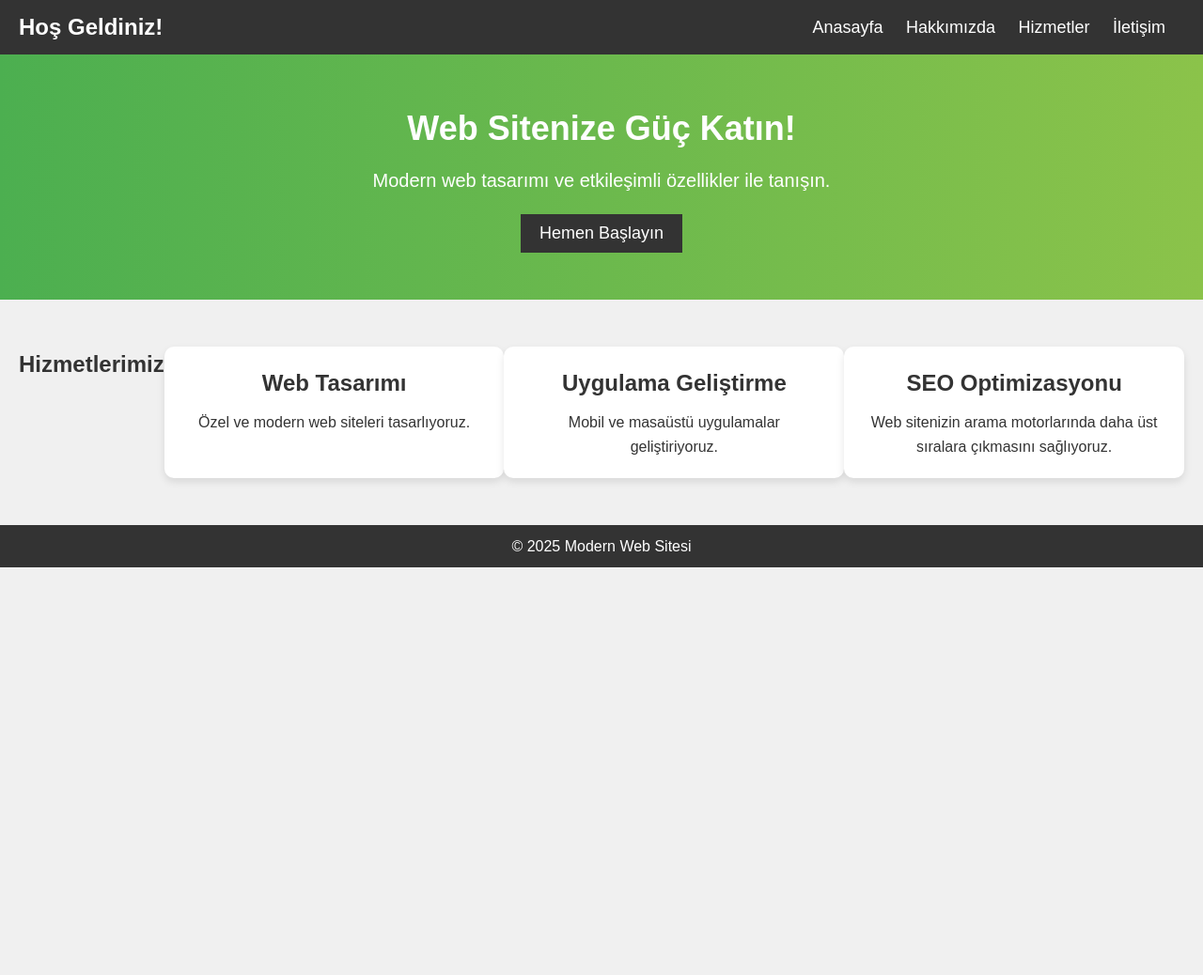
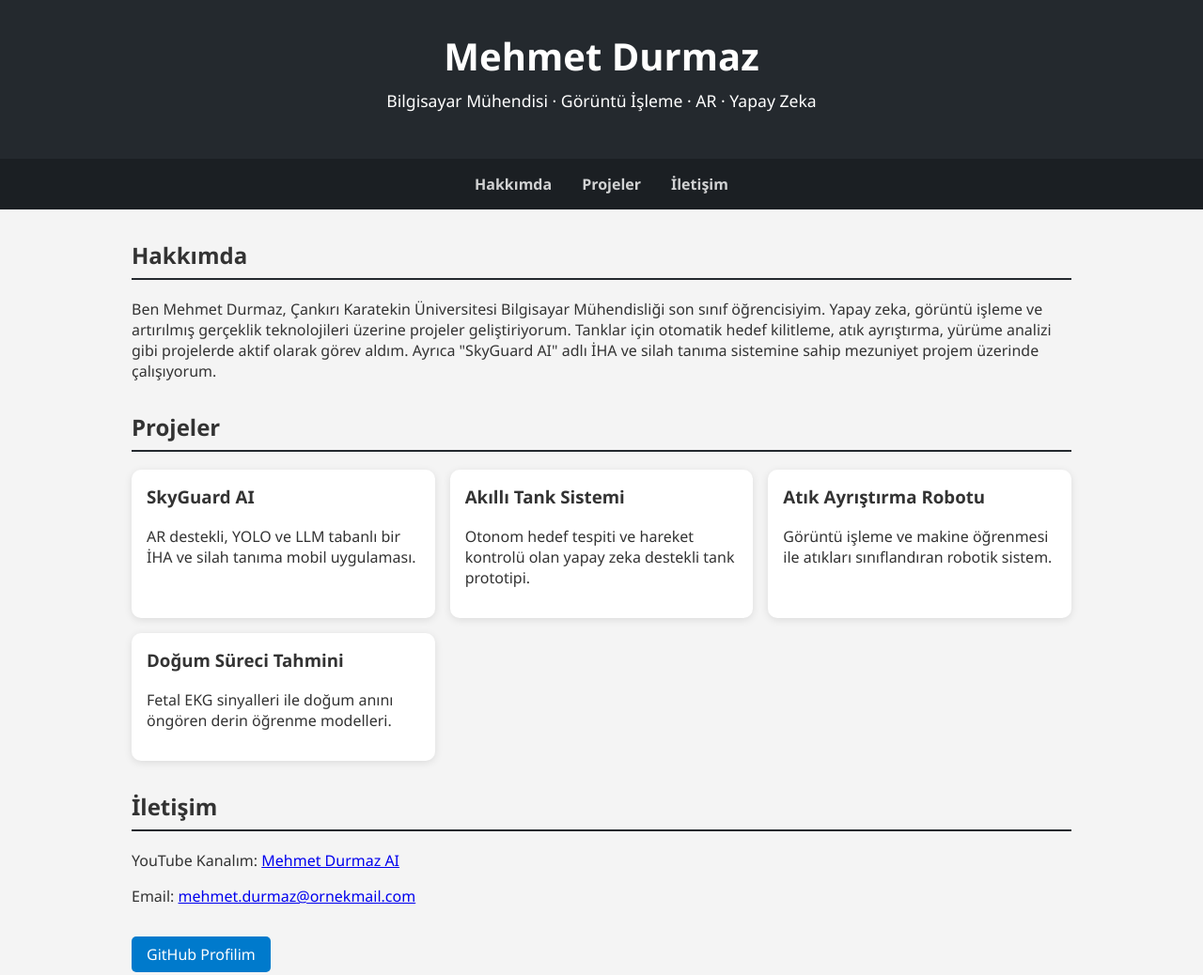
Before and after one commit to mdrmz/website, a plain HTML site: page index.html in a window 1280 px wide. Shown: the top 1038 px of the page at 94% size. Before the commit the page ends 800 px from the top, so only its background shows below. Drawn offline with Linux system fonts and the light colour scheme.

Commit message:
Update index.html

```diff
--- a/index.html
+++ b/index.html
@@ -1,166 +1,152 @@
 <!DOCTYPE html>
 <html lang="tr">
 <head>
-    <meta charset="UTF-8">
-    <meta name="viewport" content="width=device-width, initial-scale=1.0">
-    <title>Modern Web Sitesi</title>
+    <meta charset="UTF-8" />
+    <meta name="viewport" content="width=device-width, initial-scale=1.0" />
+    <title>Mehmet Durmaz | Portfolyo</title>
     <style>
-        * {
+        body {
             margin: 0;
-            padding: 0;
-            box-sizing: border-box;
-        }
-
-        body {
-            font-family: Arial, sans-serif;
-            background-color: #f0f0f0;
+            font-family: "Segoe UI", sans-serif;
+            background-color: #f4f4f4;
             color: #333;
-            line-height: 1.6;
         }
 
         header {
-            background-color: #333;
-            color: #fff;
-            padding: 10px 0;
-        }
-
-        header .container {
-            display: flex;
-            justify-content: space-between;
-            align-items: center;
-            padding: 0 20px;
+            background-color: #24292e;
+            color: white;
+            padding: 2rem;
+            text-align: center;
         }
 
             header h1 {
-            font-size: 24px;
+                margin: 0;
+                font-size: 2.5rem;
             }
 
-        nav ul {
-            list-style: none;
+            header p {
+                font-size: 1.1rem;
+                margin-top: 0.5rem;
             }
 
-        nav ul li {
-            display: inline;
-            margin-right: 20px;
+        nav {
+            background-color: #1b1f23;
+            display: flex;
+            justify-content: center;
+            gap: 2rem;
+            padding: 1rem;
         }
 
-        nav ul li a {
-            color: #fff;
+            nav a {
+                color: #ffffffcc;
                 text-decoration: none;
-            font-size: 18px;
+                font-weight: bold;
             }
 
-        .hero {
-            background: linear-gradient(to right, #4CAF50, #8BC34A);
+                nav a:hover {
                     color: white;
-            padding: 50px 20px;
-            text-align: center;
                 }
 
-        .hero h2 {
-            font-size: 36px;
-            margin-bottom: 10px;
+        section {
+            max-width: 1000px;
+            margin: 2rem auto;
+            padding: 0 1rem;
         }
 
-        .hero p {
-            font-size: 20px;
-            margin-bottom: 20px;
+        h2 {
+            border-bottom: 2px solid #24292e;
+            padding-bottom: 0.5rem;
         }
 
-        button {
-            padding: 10px 20px;
-            background-color: #333;
-            color: #fff;
-            border: none;
-            cursor: pointer;
-            font-size: 18px;
+        .projects {
+            display: grid;
+            grid-template-columns: repeat(auto-fit, minmax(280px, 1fr));
+            gap: 1rem;
         }
 
-        button:hover {
-            background-color: #555;
+        .card {
+            background-color: white;
+            border-radius: 10px;
+            box-shadow: 0 2px 8px rgba(0,0,0,0.1);
+            padding: 1rem;
         }
 
-        .services {
-            display: flex;
-            justify-content: space-around;
-            padding: 50px 20px;
-            text-align: center;
-        }
-
-        .service {
-            background-color: #fff;
-            border-radius: 10px;
-            padding: 20px;
-            box-shadow: 0 4px 8px rgba(0, 0, 0, 0.1);
-            width: 30%;
-        }
-
-        .service h3 {
-            margin-bottom: 10px;
-            font-size: 24px;
+            .card h3 {
+                margin-top: 0;
             }
 
         footer {
-            background-color: #333;
-            color: #fff;
-            padding: 10px 0;
+            background-color: #1b1f23;
+            color: white;
             text-align: center;
+            padding: 2rem 1rem;
         }
 
-        footer .container {
-            padding: 0 20px;
+        a.button {
+            display: inline-block;
+            margin-top: 1rem;
+            background-color: #007acc;
+            color: white;
+            padding: 0.5rem 1rem;
+            border-radius: 5px;
+            text-decoration: none;
+        }
+
+            a.button:hover {
+                background-color: #005fa3;
             }
     </style>
 </head>
 <body>
+
     <header>
-        <div class="container">
-            <h1>Hoş Geldiniz!</h1>
-            <nav>
-                <ul>
-                    <li><a href="#">Anasayfa</a></li>
-                    <li><a href="#">Hakkımızda</a></li>
-                    <li><a href="#">Hizmetler</a></li>
-                    <li><a href="#">İletişim</a></li>
-                </ul>
-            </nav>
-        </div>
+        <h1>Mehmet Durmaz</h1>
+        <p>Bilgisayar Mühendisi · Görüntü İşleme · AR · Yapay Zeka</p>
     </header>
 
-    <main>
-        <section class="hero">
-            <h2>Web Sitenize Güç Katın!</h2>
-            <p>Modern web tasarımı ve etkileşimli özellikler ile tanışın.</p>
-            <button id="ctaButton">Hemen Başlayın</button>
+    <nav>
+        <a href="#about">Hakkımda</a>
+        <a href="#projects">Projeler</a>
+        <a href="#contact">İletişim</a>
+    </nav>
+
+    <section id="about">
+        <h2>Hakkımda</h2>
+        <p>Ben Mehmet Durmaz, Çankırı Karatekin Üniversitesi Bilgisayar Mühendisliği son sınıf öğrencisiyim. Yapay zeka, görüntü işleme ve artırılmış gerçeklik teknolojileri üzerine projeler geliştiriyorum. Tanklar için otomatik hedef kilitleme, atık ayrıştırma, yürüme analizi gibi projelerde aktif olarak görev aldım. Ayrıca "SkyGuard AI" adlı İHA ve silah tanıma sistemine sahip mezuniyet projem üzerinde çalışıyorum.</p>
     </section>
 
-        <section class="services">
-            <h2>Hizmetlerimiz</h2>
-            <div class="service">
-                <h3>Web Tasarımı</h3>
-                <p>Özel ve modern web siteleri tasarlıyoruz.</p>
+    <section id="projects">
+        <h2>Projeler</h2>
+        <div class="projects">
+            <div class="card">
+                <h3>SkyGuard AI</h3>
+                <p>AR destekli, YOLO ve LLM tabanlı bir İHA ve silah tanıma mobil uygulaması.</p>
             </div>
-            <div class="service">
-                <h3>Uygulama Geliştirme</h3>
-                <p>Mobil ve masaüstü uygulamalar geliştiriyoruz.</p>
+            <div class="card">
+                <h3>Akıllı Tank Sistemi</h3>
+                <p>Otonom hedef tespiti ve hareket kontrolü olan yapay zeka destekli tank prototipi.</p>
             </div>
-            <div class="service">
-                <h3>SEO Optimizasyonu</h3>
-                <p>Web sitenizin arama motorlarında daha üst sıralara çıkmasını sağlıyoruz.</p>
+            <div class="card">
+                <h3>Atık Ayrıştırma Robotu</h3>
+                <p>Görüntü işleme ve makine öğrenmesi ile atıkları sınıflandıran robotik sistem.</p>
+            </div>
+            <div class="card">
+                <h3>Doğum Süreci Tahmini</h3>
+                <p>Fetal EKG sinyalleri ile doğum anını öngören derin öğrenme modelleri.</p>
+            </div>
         </div>
     </section>
-    </main>
+
+    <section id="contact">
+        <h2>İletişim</h2>
+        <p>YouTube Kanalım: <a href="https://youtube.com/@kendi-kanalın" target="_blank">Mehmet Durmaz AI</a></p>
+        <p>Email: <a href="mailto:mehmet.durmaz@ornekmail.com">mehmet.durmaz@ornekmail.com</a></p>
+        <a class="button" href="https://github.com/MehmetDurmaz" target="_blank">GitHub Profilim</a>
+    </section>
 
     <footer>
-        <div class="container">
-            <p>&copy; 2025 Modern Web Sitesi</p>
-        </div>
+        <p>&copy; 2025 Mehmet Durmaz. Tüm hakları saklıdır.</p>
     </footer>
 
-    <script>
-        document.getElementById('ctaButton').addEventListener('click', function() {
-            alert('Başlamak için formu doldurun!');
-        });
-    </script>
 </body>
 </html>
```
Lines whose indentation alone changed are shown as unchanged.
